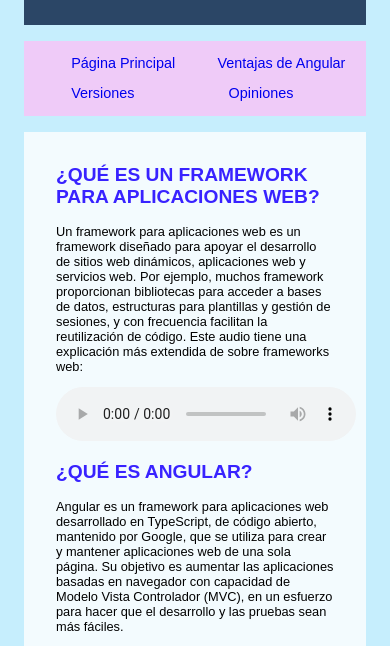
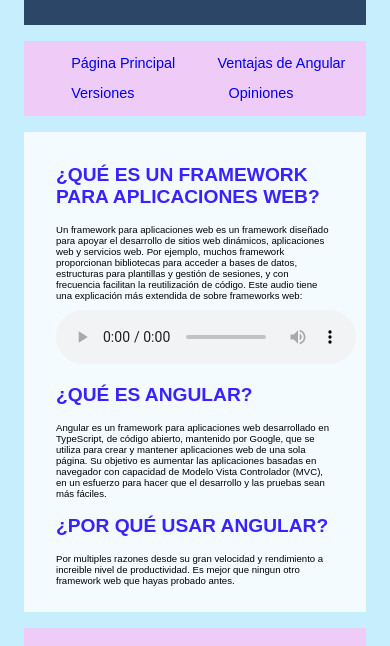
Before and after one commit to UO278249/SEW, a plain HTML site: page index.html in a window 390 px wide. Shown: the part 188-834 px from the top of the page. Drawn offline with Linux system fonts and the light colour scheme.

Commit message:
Update estilo.css

```diff
--- a/estilo.css
+++ b/estilo.css
@@ -1,5 +1,5 @@
 /*********************************
-Andrés Álvarez Murillo - UO278249
+Dana Álvarez Murillo - UO278249
 Descripcion de los estilos
 **********************************/
 body {
@@ -124,7 +124,7 @@ main ul {
 
 @media only screen and (max-width: 600px) {
   main p {
-    font-size: 0.8em;
+    font-size: 0.6em;
   }
 
   header {
```
